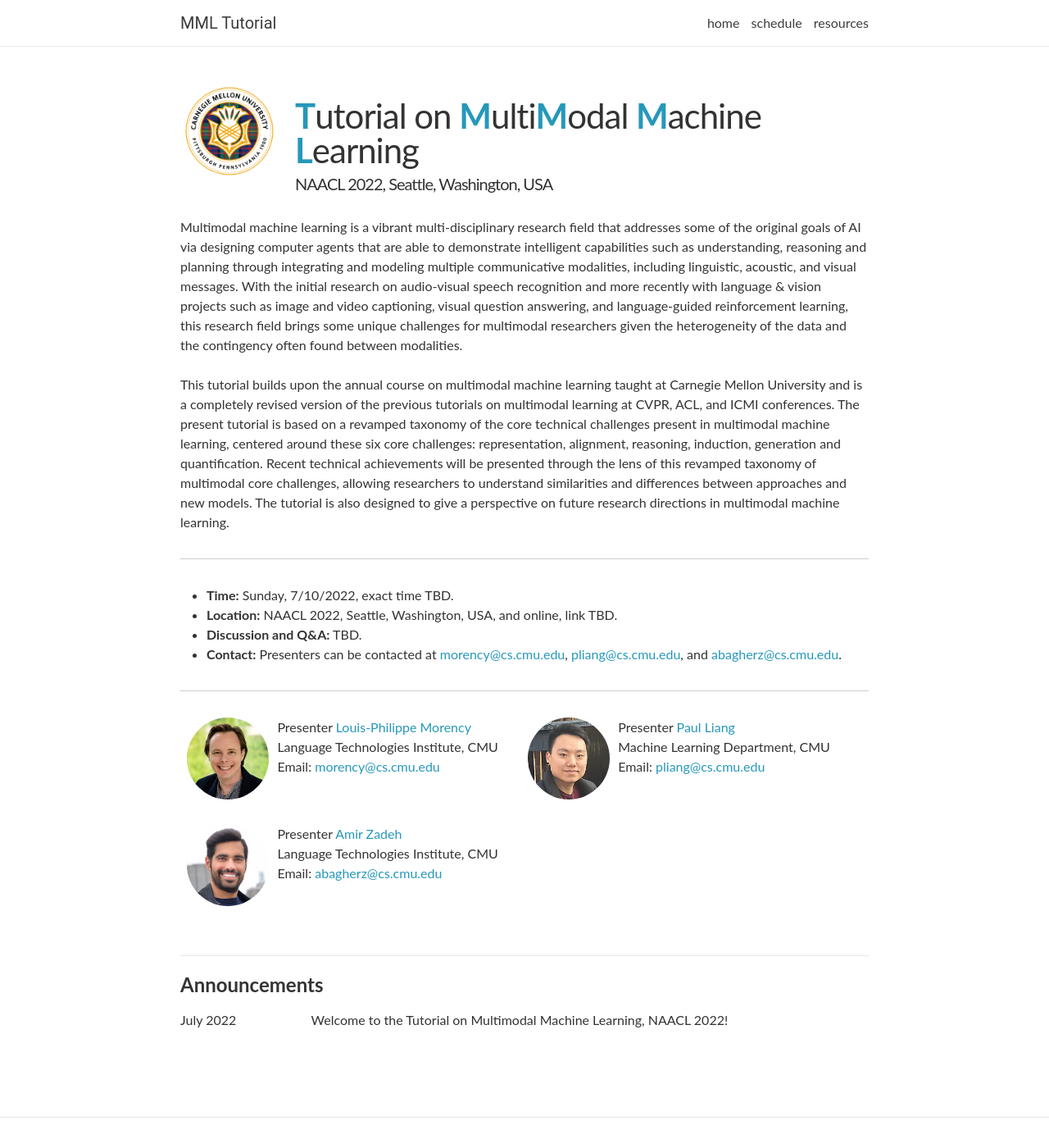
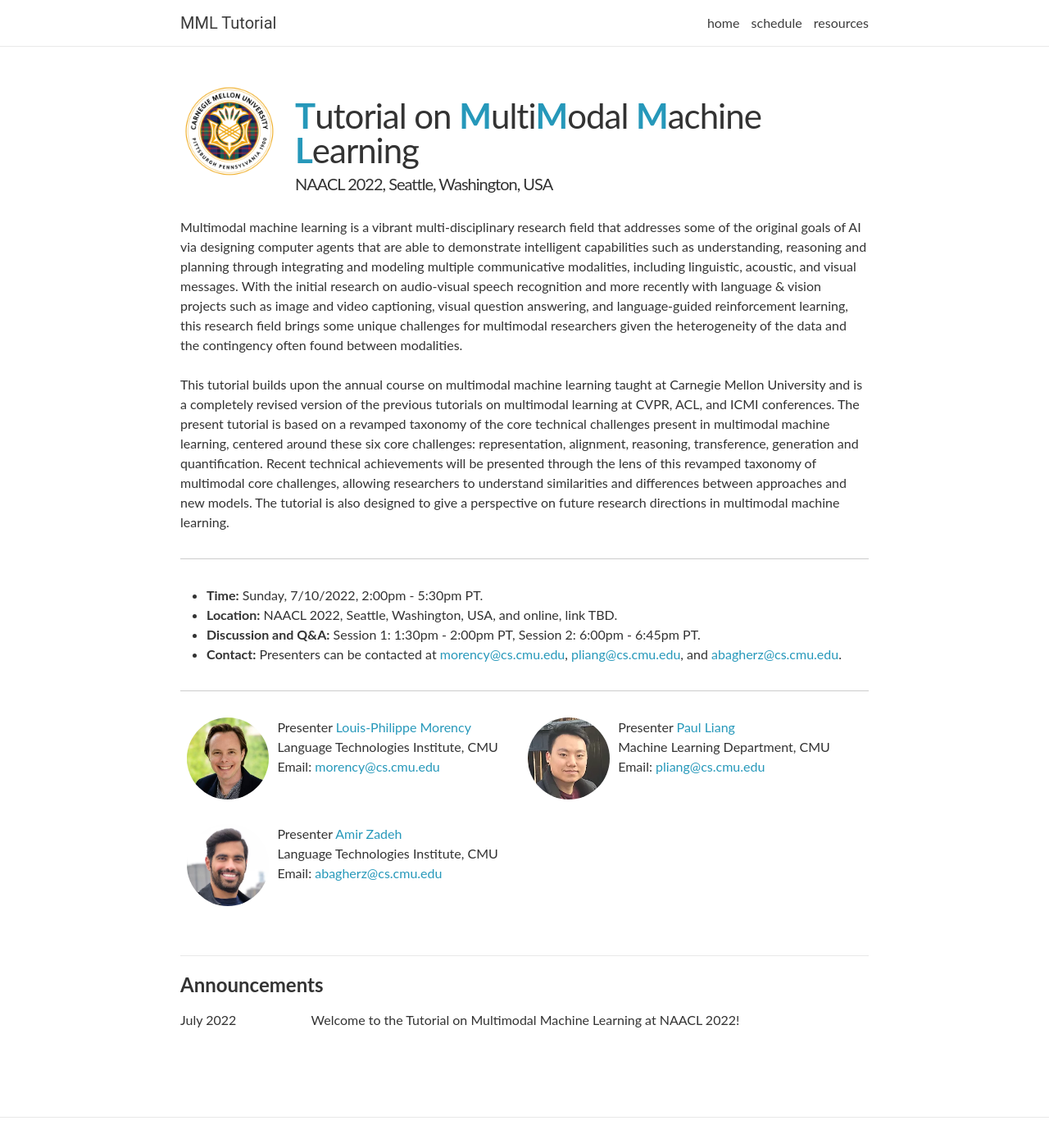
Before and after one commit to CMU-MultiComp-Lab/mmml-tutorial, a Jekyll site: the page naacl2022/index.html, which Jekyll copies as it is, in a window 1280 px wide and 1400 px high. Shown: the whole window at 82% size. Built offline with Jekyll 4.4.1, drawn with Linux system fonts in a browser that asks for light colours; nearby versions of some CDN libraries; comment, search, counter and statistics services are not loaded.

Commit message:
Update index.html

```diff
--- a/naacl2022/index.html
+++ b/naacl2022/index.html
@@ -81,7 +81,7 @@
        This tutorial builds upon the annual course on multimodal machine learning taught at Carnegie Mellon University
       and is a completely revised version of the previous tutorials on multimodal learning at CVPR, ACL, and ICMI conferences.
       The present tutorial is based on a revamped taxonomy of the core technical challenges present in multimodal machine learning,
-      centered around these six core challenges: representation, alignment, reasoning, induction, generation and quantification.
+      centered around these six core challenges: representation, alignment, reasoning, transference, generation and quantification.
       Recent technical achievements will be presented through the lens of this revamped taxonomy of multimodal core challenges,
       allowing researchers to understand similarities and differences between approaches and new models. The tutorial is also
       designed to give a perspective on future research directions in multimodal machine learning.
@@ -89,9 +89,9 @@
 <hr />
 
 <ul>
-  <li><strong>Time:</strong> Sunday, 7/10/2022, exact time TBD. </li>
+  <li><strong>Time:</strong> Sunday, 7/10/2022, 2:00pm - 5:30pm PT. </li>
   <li><strong>Location:</strong> NAACL 2022, Seattle, Washington, USA, and online, link TBD.</li>
-  <li><strong>Discussion and Q&A:</strong> TBD. </li>
+  <li><strong>Discussion and Q&A:</strong> Session 1: 1:30pm - 2:00pm PT, Session 2: 6:00pm - 6:45pm PT. </li>
   <li><strong>Contact:</strong> Presenters can be contacted at <a href="mailto:morency@cs.cmu.edu" target="_blank">morency@cs.cmu.edu</a>, <a href="mailto:pliang@cs.cmu.edu" target="_blank">pliang@cs.cmu.edu</a>, and <a href="mailto:abagherz@cs.cmu.edu" target="_blank">abagherz@cs.cmu.edu</a>. </li>
 </ul>
 
@@ -147,7 +147,7 @@
         <td class="date">July 2022</td>
         <td class="announcement">
 
-            Welcome to the Tutorial on Multimodal Machine Learning, NAACL 2022!
+            Welcome to the Tutorial on Multimodal Machine Learning at NAACL 2022!
 
 
         </td>
```
